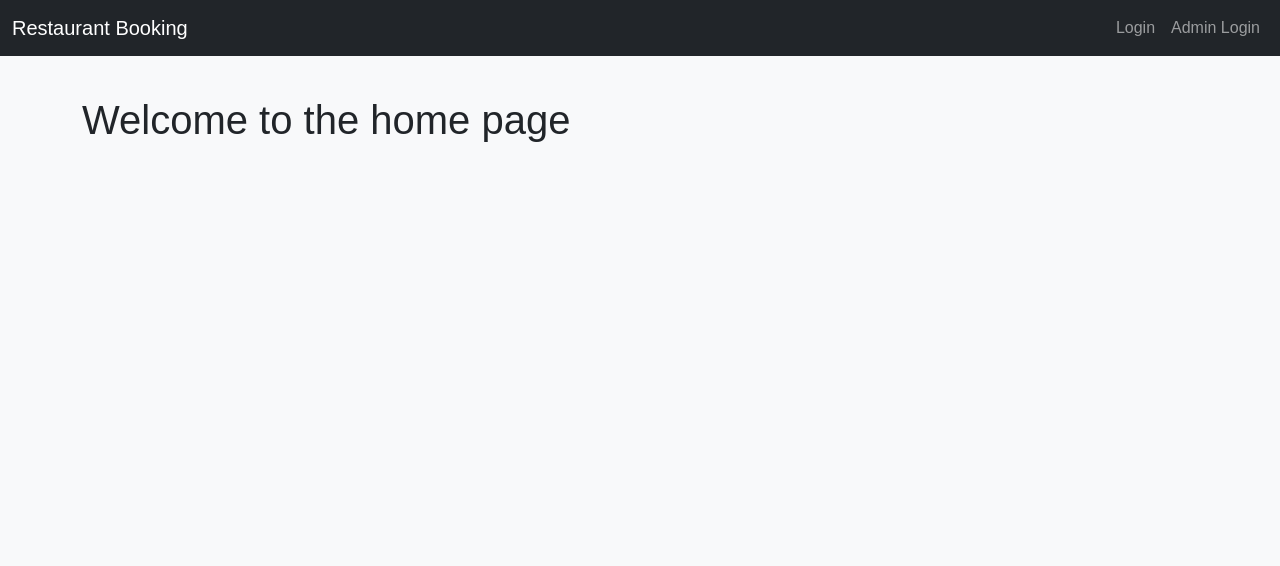
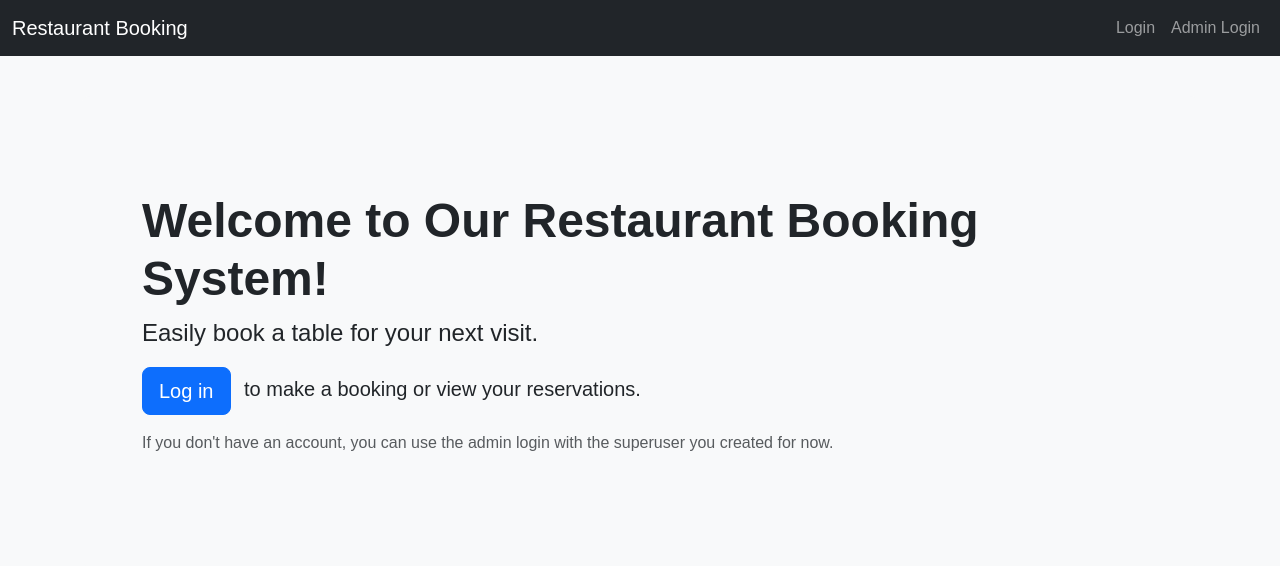
Before and after one commit to yohannes2025/pp4_restaurant_booking, a Django app: page / in a window 1280 px wide. Shown: the top 566 px of the page. Run offline with Django 5.2, Linux system fonts and the light colour scheme.

Commit message:
20. feat: Design homepage (home.html) with hero section and CTAs

```diff
--- a/bookings/templates/bookings/home.html
+++ b/bookings/templates/bookings/home.html
@@ -1,7 +1,24 @@
 {% extends 'bookings/base.html' %}
 
-{% block title %}Home{% endblock %}
+{% block title %}Welcome to Restaurant Booking{% endblock %}
 
 {% block content %}
-    <h1>Welcome to the home page</h1>
+    <div class="p-5 mb-4 bg-light rounded-3">
+        <div class="container-fluid py-5">
+            <h1 class="display-5 fw-bold">Welcome to Our Restaurant Booking System!</h1>
+            <p class="col-md-8 fs-4">Easily book a table for your next visit.</p>
+            {% if user.is_authenticated %}
+                <p class="fs-5">Hello, {{ user.username }}!</p>
+                <p>
+                    <a class="btn btn-primary btn-lg me-2" href="{% url 'make_booking' %}" role="button">Make a new reservation</a>
+                    <a class="btn btn-outline-secondary btn-lg" href="{% url 'my_bookings' %}" role="button">View your existing bookings</a>
+                </p>
+            {% else %}
+                <p class="fs-5">
+                    <a class="btn btn-primary btn-lg me-2" href="{% url 'login' %}" role="button">Log in</a> to make a booking or view your reservations.
+                </p>
+                <p class="text-muted">If you don't have an account, you can use the admin login with the superuser you created for now.</p>
+            {% endif %}
+        </div>
+    </div>
 {% endblock %}
```
